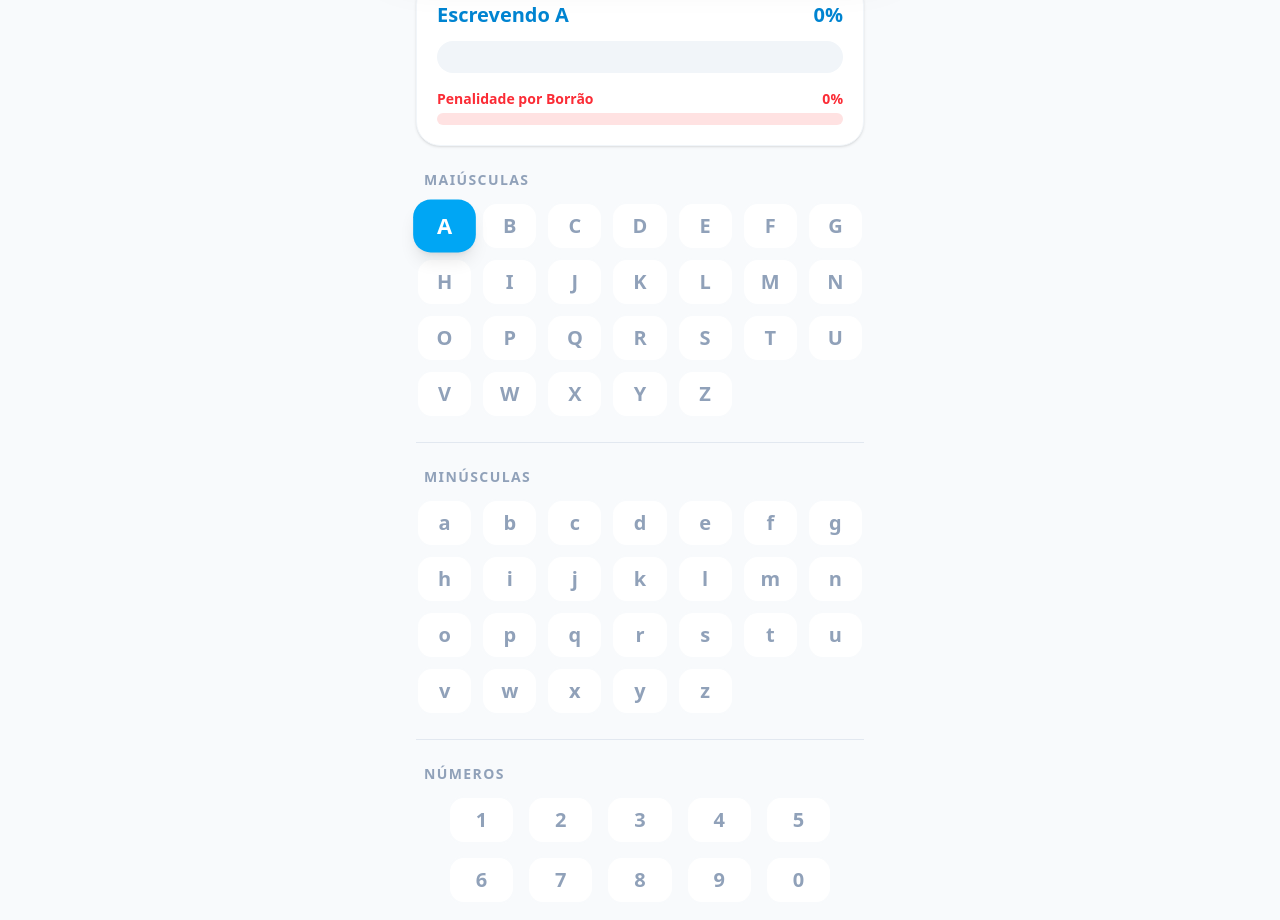
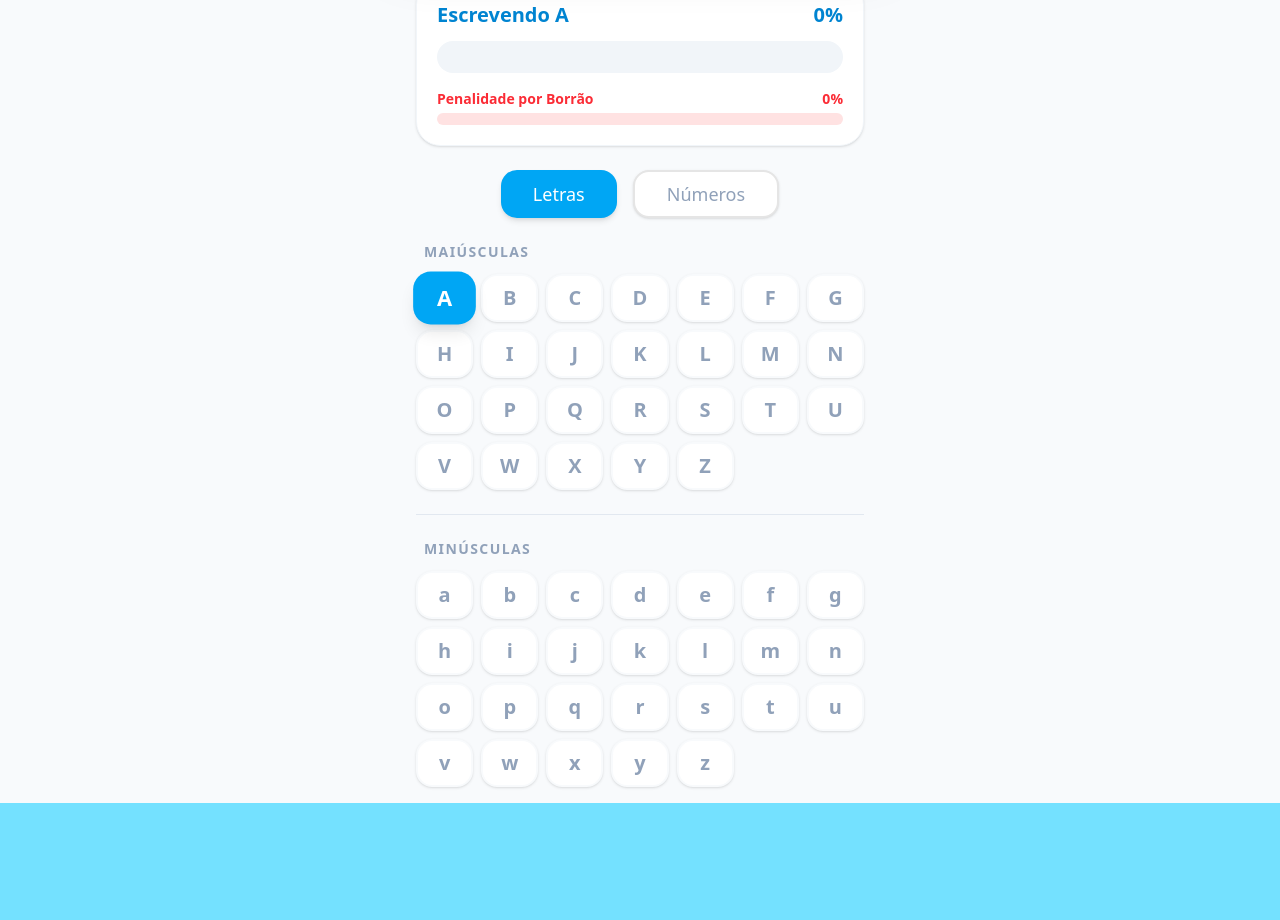
Before and after one commit to cesisonhoinfantil/games, a React (Vite) app: page /tracing in a window 1280 px wide. Shown: the part 656-1576 px from the top of the page. After the commit the page ends 1459 px from the top, so only its background shows below. Built offline with nearby package versions, Linux system fonts and the light colour scheme; a web font is replaced by a local one; what tailwindcss-motion would draw is missing.

Commit message:
feat: add tabs to change between letters and numbers

```diff
--- a/src/games/tracing/index.tsx
+++ b/src/games/tracing/index.tsx
@@ -24,6 +24,7 @@ export function TracingGame() {
 
   const [letter, setLetter] = useState("A");
   const [gabarito, setGabarito] = useState<Gabarito | null>(null);
+  const [activeTab, setActiveTab] = useState<"letras" | "numeros">("letras");
 
   const [isDrawing, setIsDrawing] = useState(false);
   const [progress, setProgress] = useState(0);
@@ -366,18 +367,41 @@ export function TracingGame() {
           </div>
         )}
 
-        <div className="space-y-6">
+        <div className="flex gap-4 mb-6 justify-center">
+          <Button
+            variant={activeTab === "letras" ? "default" : "outline"}
+            onClick={() => setActiveTab("letras")}
+            className={`rounded-2xl text-lg h-12 px-8 ${activeTab === "letras" ? "bg-sky-500 hover:bg-sky-600 text-white shadow-md" : "text-slate-400 border-2 bg-white"}`}
+          >
+            Letras
+          </Button>
+          <Button
+            variant={activeTab === "numeros" ? "default" : "outline"}
+            onClick={() => setActiveTab("numeros")}
+            className={`rounded-2xl text-lg h-12 px-8 ${activeTab === "numeros" ? "bg-amber-500 hover:bg-amber-600 text-white shadow-md" : "text-slate-400 border-2 hover:text-amber-500 hover:border-amber-200 bg-white"}`}
+          >
+            Números
+          </Button>
+        </div>
+
+        {activeTab === "letras" && (
+          <div className="space-y-6 animate-in fade-in slide-in-from-bottom-2 duration-300">
             <div>
-            <h3 className="text-slate-400 font-bold text-sm tracking-widest pl-2 mb-3">MAIÚSCULAS</h3>
-            <div className="grid grid-cols-7 gap-2">
+              <h3 className="text-slate-400 font-bold text-sm tracking-widest pl-2 mb-3">
+                MAIÚSCULAS
+              </h3>
+              <div className="grid grid-cols-[repeat(auto-fit,minmax(2.5rem,1fr))] sm:grid-cols-7 gap-2">
                 {"ABCDEFGHIJKLMNOPQRSTUVWXYZ".split("").map((l) => (
                   <button
                     key={`mai-${l}`}
-                  onClick={() => setLetter(l)}
+                    onClick={() => {
+                      setLetter(l);
+                      setFails(0);
+                    }}
                     className={`h-12 text-xl font-black rounded-2xl transition-all ${
                       letter === l
                         ? "bg-sky-500 text-white shadow-lg scale-110"
-                      : "bg-white text-slate-400 border-2 border-slate-50 hover:border-sky-100 hover:text-sky-500"
+                        : "bg-white text-slate-400 border-2 border-slate-50 hover:border-sky-100 hover:text-sky-500 shadow-sm"
                     }`}
                   >
                     {l}
@@ -389,37 +413,21 @@ export function TracingGame() {
             <div className="w-full h-px bg-slate-200"></div>
 
             <div>
-            <h3 className="text-slate-400 font-bold text-sm tracking-widest pl-2 mb-3">MINÚSCULAS</h3>
-            <div className="grid grid-cols-7 gap-2">
+              <h3 className="text-slate-400 font-bold text-sm tracking-widest pl-2 mb-3">
+                MINÚSCULAS
+              </h3>
+              <div className="grid grid-cols-[repeat(auto-fit,minmax(2.5rem,1fr))] sm:grid-cols-7 gap-2">
                 {"abcdefghijklmnopqrstuvwxyz".split("").map((l) => (
                   <button
                     key={`min-${l}`}
-                  onClick={() => setLetter(l)}
+                    onClick={() => {
+                      setLetter(l);
+                      setFails(0);
+                    }}
                     className={`h-12 text-xl font-black rounded-2xl transition-all ${
                       letter === l
                         ? "bg-sky-500 text-white shadow-lg scale-110"
-                      : "bg-white text-slate-400 border-2 border-slate-50 hover:border-sky-100 hover:text-sky-500"
-                  }`}
-                >
-                  {l}
-                </button>
-              ))}
-            </div>
-          </div>
-
-          <div className="w-full h-px bg-slate-200"></div>
-
-          <div>
-            <h3 className="text-slate-400 font-bold text-sm tracking-widest pl-2 mb-3">NÚMEROS</h3>
-            <div className="grid grid-cols-5 gap-3 max-w-sm mx-auto">
-              {"1234567890".split("").map((l) => (
-                <button
-                  key={`num-${l}`}
-                  onClick={() => setLetter(l)}
-                  className={`h-12 text-xl font-black rounded-2xl transition-all ${
-                    letter === l
-                      ? "bg-amber-500 text-white shadow-lg scale-110"
-                      : "bg-white text-slate-400 border-2 border-slate-50 hover:border-amber-100 hover:text-amber-500"
+                        : "bg-white text-slate-400 border-2 border-slate-50 hover:border-sky-100 hover:text-sky-500 shadow-sm"
                     }`}
                   >
                     {l}
@@ -428,6 +436,35 @@ export function TracingGame() {
               </div>
             </div>
           </div>
+        )}
+
+        {activeTab === "numeros" && (
+          <div className="space-y-6 animate-in fade-in slide-in-from-bottom-2 duration-300">
+            <div>
+              <h3 className="text-slate-400 font-bold text-sm tracking-widest pl-2 mb-3 text-center">
+                NÚMEROS
+              </h3>
+              <div className="grid grid-cols-[repeat(auto-fit,minmax(3rem,1fr))] sm:grid-cols-5 gap-3 max-w-sm mx-auto">
+                {"1234567890".split("").map((l) => (
+                  <button
+                    key={`num-${l}`}
+                    onClick={() => {
+                      setLetter(l);
+                      setFails(0);
+                    }}
+                    className={`h-14 sm:h-12 text-2xl sm:text-xl font-black rounded-2xl transition-all ${
+                      letter === l
+                        ? "bg-amber-500 text-white shadow-lg scale-110"
+                        : "bg-white text-slate-400 border-2 border-slate-50 hover:border-amber-100 hover:text-amber-500 shadow-sm"
+                    }`}
+                  >
+                    {l}
+                  </button>
+                ))}
+              </div>
+            </div>
+          </div>
+        )}
       </div>
     </div>
   );
```
Lines whose indentation alone changed are shown as unchanged.
